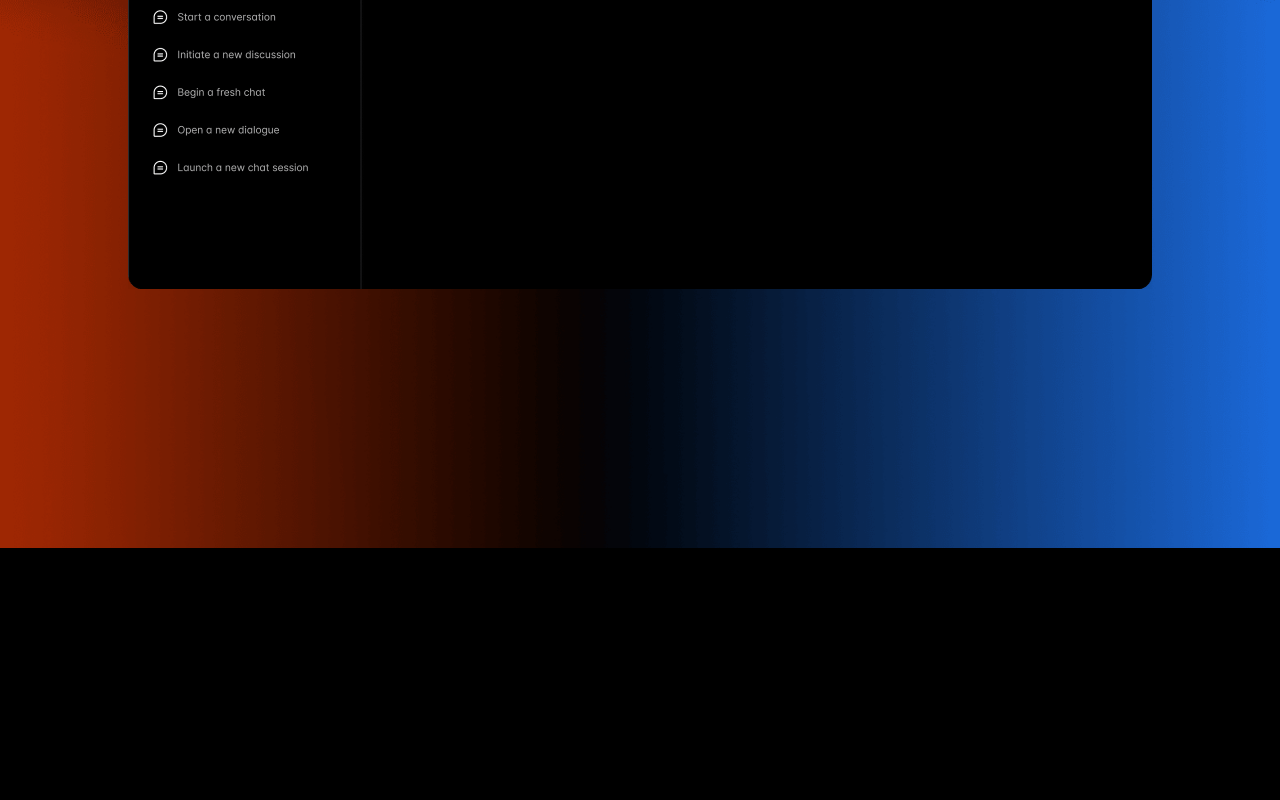
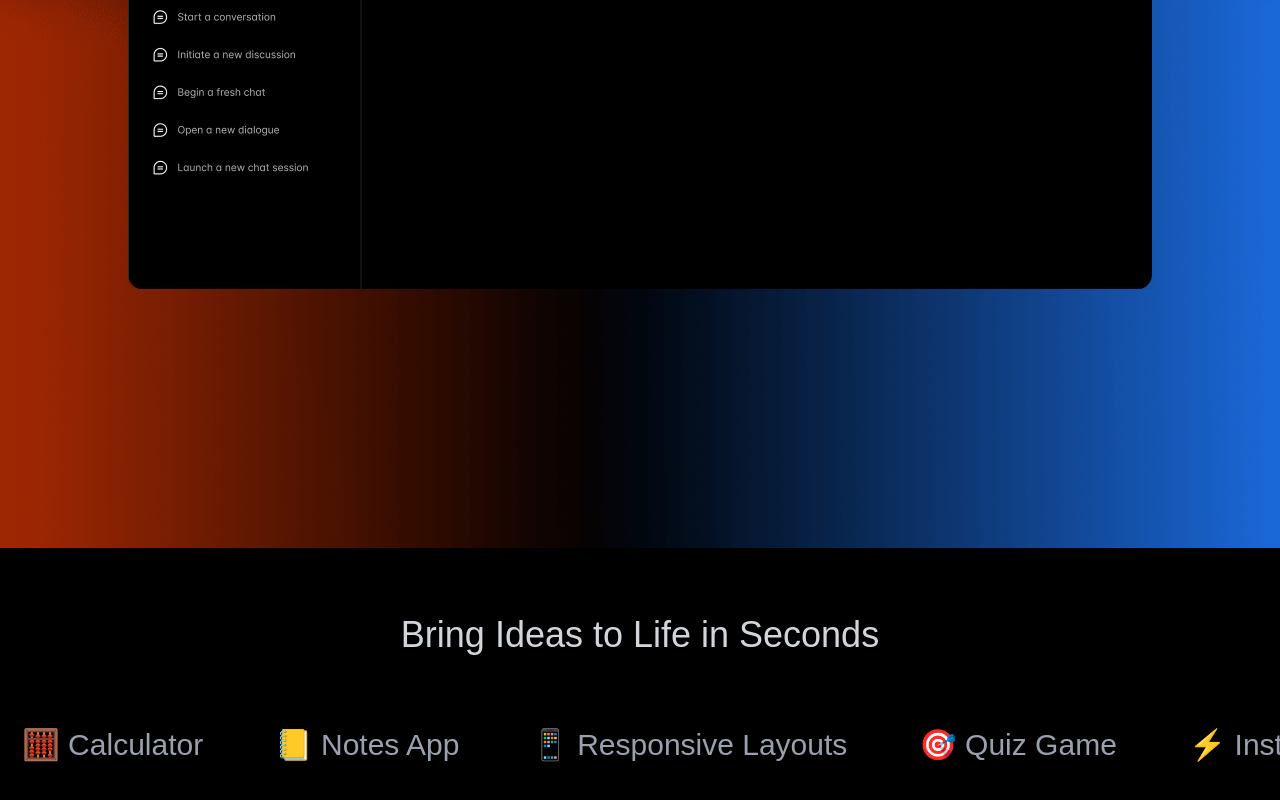
Before and after one commit to Arpit10110/SiteGenie, a Next.js app: page / in a window 1280 px wide. Shown: the part 1088-1888 px from the top of the page. Before the commit the page ends 1636 px from the top, so only its background shows below. Built offline with nearby package versions, Linux system fonts and the light colour scheme.

Commit message:
section 3 done

```diff
--- a/package.json
+++ b/package.json
@@ -22,6 +22,7 @@
     "openai": "^5.19.1",
     "react": "19.1.0",
     "react-dom": "19.1.0",
+    "react-fast-marquee": "^1.6.5",
     "react-type-animation": "^3.2.0"
   },
   "devDependencies": {
--- a/src/app/page.tsx
+++ b/src/app/page.tsx
@@ -1,5 +1,6 @@
 import Section1 from '@/components/Section1'
 import Section2 from '@/components/Section2'
+import Section3 from '@/components/Section3'
 import React from 'react'
 
 const page = () => {
@@ -7,6 +8,7 @@ const page = () => {
     <>
     <Section1/>
     <Section2/>
+    <Section3/>
     </>
   )
 }
--- a/src/components/Section2.tsx
+++ b/src/components/Section2.tsx
@@ -6,7 +6,7 @@ import Section2Background from "@/assets/section2-background.png"
 const Section2 = () => {
   return (
     <>
-        <div className='relative z-[5] w-full ' >
+        <div className='relative z-[5] w-full  min-h-[100vh] ' >
             <Chathomeui/>
             <div className='absolute top-[7rem] w-full flex justify-center items-center z-[-5] '  >
                  <Image className=' w-[80%]  '  src={Section2Image} alt='Image' />
--- /dev/null
+++ b/src/components/Section3.tsx
@@ -0,0 +1,33 @@
+import React from 'react'
+import Marquee from "react-fast-marquee";
+const Section3 = () => {
+    const marqueeItems: string[] = [
+        "📝 Todo App",
+        "🧮 Calculator",
+        "📒 Notes App",
+        "📱 Responsive Layouts",
+        "🎯 Quiz Game",
+        "⚡ Instant Preview",
+        "💾 LocalStorage Ready",
+        "⏱️ Stopwatch",
+      ];
+
+  return (
+    <>
+        <div className='my-[8rem]' >
+            <h2 className='text-[3rem] text-center text-gray-300 ' >Bring Ideas to Life in Seconds</h2>
+            <div className='mt-[5rem] cursor-default ' >
+                <Marquee>
+                    {marqueeItems.map((item, index) => (
+                        <h2 key={index} className="text-[2.5rem] ml-[6rem] text-gray-400 ">
+                        {item}
+                        </h2>
+                    ))}
+                </Marquee>
+            </div>
+        </div>
+    </>
+  )
+}
+
+export default Section3
```
Also changed, not shown: 1 other file (tests, documents, lock files or other folders).
